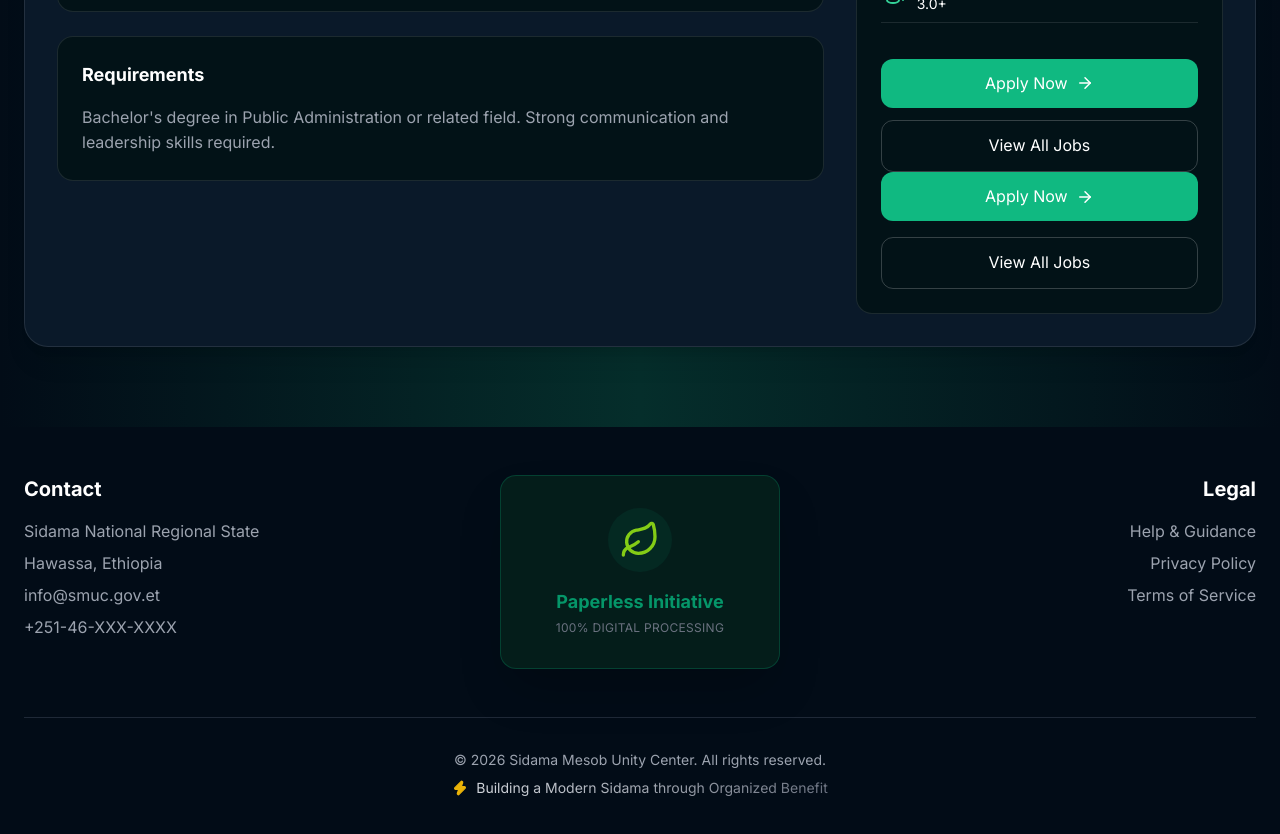
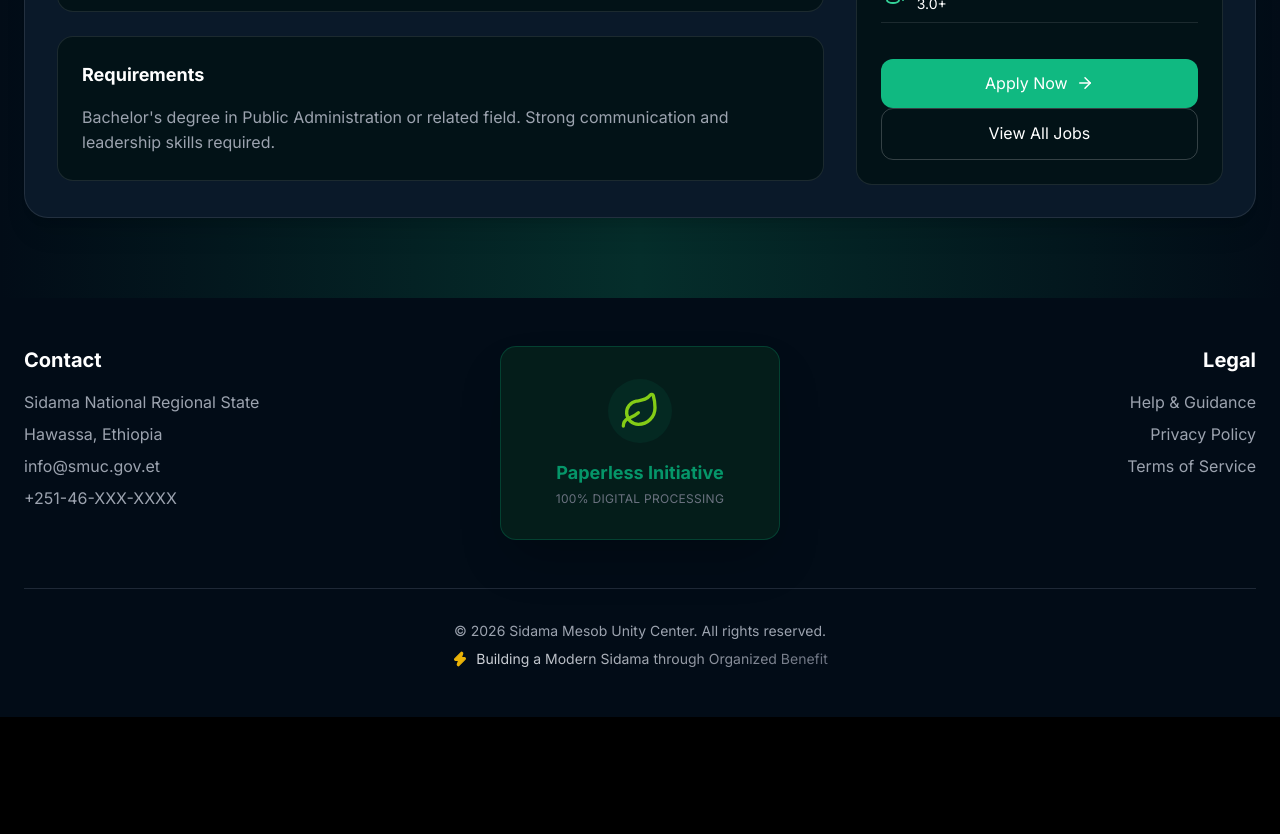
Before and after one commit to Kenenisa1/Sidama_Mesob_HRMS, a React (Vite) app in the folder frontend/: page /featuredpositions in a window 1280 px wide. Shown: the part 880-1714 px from the top of the page. After the commit the page ends 1597 px from the top, so only its background shows below. Built offline with nearby package versions, Linux system fonts and the light colour scheme.

Commit message:
Some Part Imporevemnt

```diff
--- a/frontend/src/components/Homepage/FeaturedPositions.jsx
+++ b/frontend/src/components/Homepage/FeaturedPositions.jsx
@@ -130,15 +130,7 @@ const FeaturedPosition = () => {
                 </button>
                 </Link>
 
-                <button className="w-full border border-white/20 text-white py-3 rounded-xl hover:bg-white hover:text-black">
-                  View All Jobs
-                </button>
-                <Link to="/register">
-                  <button className="w-full bg-emerald-500 hover:bg-emerald-400 text-white py-3 mb-4 rounded-xl flex items-center justify-center gap-2">
-                    Apply Now <ArrowRight size={18} />
-                  </button>
-                </Link>
-                 <Link to="/featuredPosition">
+                 <Link to="/featuredPositions">
                   <button className="w-full border border-white/20 text-white py-3 rounded-xl hover:bg-white hover:text-emerald-500">
                     View All Jobs
                   </button>
```
